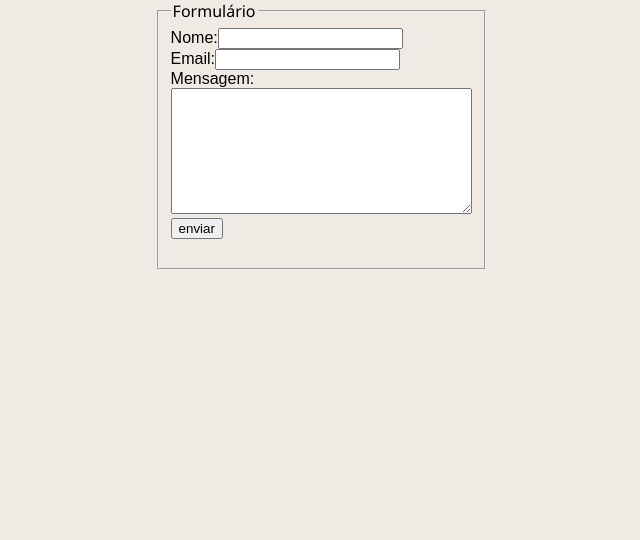
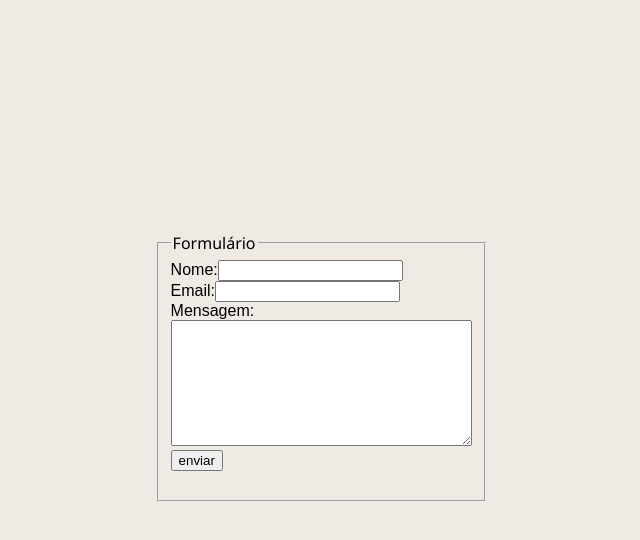
Before and after one commit to lcsalustriano/Portfolio, a plain HTML site: page formulario.html in a window 1280 px wide. Shown: the whole page, without its empty margins (319-959 px from the left). Drawn offline with Linux system fonts and the light colour scheme.

Commit message:
Atualização HTML/CSS 4.2

```diff
--- a/index.css
+++ b/index.css
@@ -89,17 +89,22 @@ p{
 /*.....Formulário.....*/
 #area{
 
-    position: relative;
+    position:fixed;
     left:37%;
     top:29%;
     width:320px;
     height:270px;
+    flex-wrap: wrap;
+    display: flex;
+
+
 }
 
 #area #formulario{
 
     position:absolute;
     display:block;
+
 }
 
 fieldset {
```
